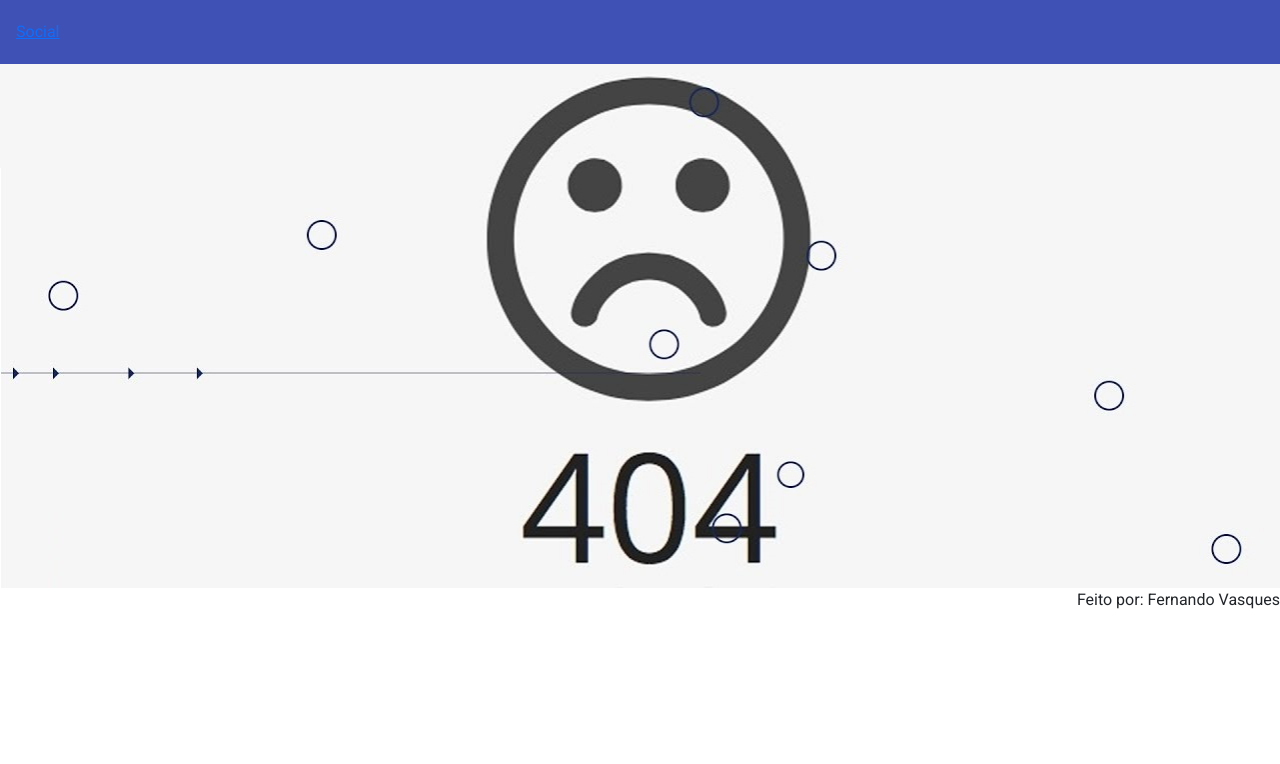
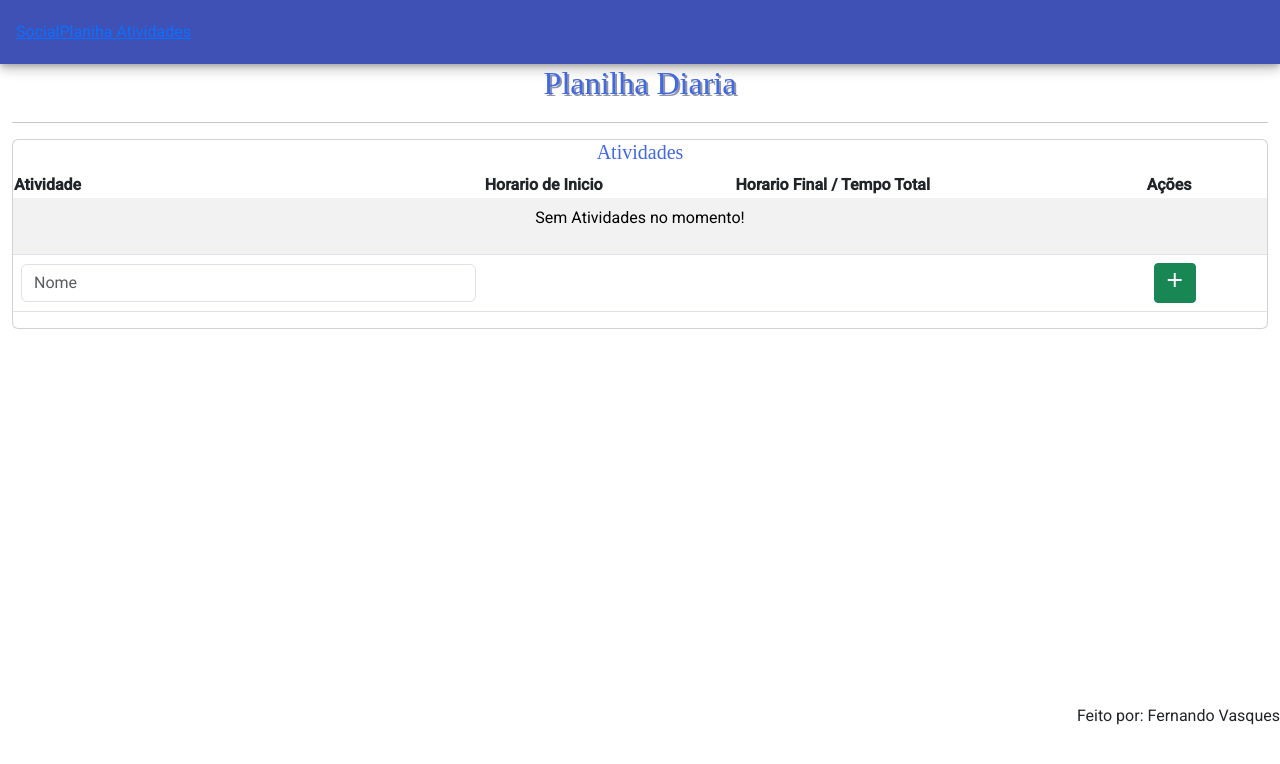
Before and after one commit to flvasques/angular-ativiades, an Angular app: page /atividades in a window 1280 px wide. Shown: the top 764 px of the page. Built offline with nearby package versions, Linux system fonts and the light colour scheme.

Commit message:
FEAT: Planilha de atividades;

```diff
--- /dev/null
+++ b/src/app/_enum/atividade-status.ts
@@ -0,0 +1,5 @@
+export enum AtividadeStatus {
+  Andamento = "Em andamento",
+  Finalizada = "Finalizada",
+  Pausa = "Pausa"
+}
--- /dev/null
+++ b/src/app/_models/Atividade.ts
@@ -0,0 +1,10 @@
+import { AtividadeStatus } from '../_enum/atividade-status';
+
+export interface Atividade {
+  id: number,
+  nome: string,
+  inicio: null|Date,
+  fim: null|Date,
+  tempo: number,
+  status: AtividadeStatus
+}
--- /dev/null
+++ b/src/app/_sevices/ativiades.service.ts
@@ -0,0 +1,47 @@
+import { Injectable } from '@angular/core';
+import { BehaviorSubject, Observable } from 'rxjs';
+import { Atividade } from '../_models/Atividade';
+
+@Injectable({
+  providedIn: 'root'
+})
+export class AtiviadesService {
+
+  private atividadesSubject: BehaviorSubject<Atividade[]> = new BehaviorSubject<Atividade[]>([]);
+  public atividades: Observable<Atividade[]> = new BehaviorSubject<Atividade[]>([]).asObservable();
+
+  constructor() {
+    this.carregarAtividade();
+  }
+
+  public salvarAtiviades(atividades: Atividade[]): boolean {
+    const atividadesStr: string = JSON.stringify(atividades);
+    localStorage.setItem('vetorAtividades', atividadesStr);
+    return true;
+  }
+
+
+  private carregarAtividade(): void {
+    const atividadesStr: string | null = localStorage.getItem('vetorAtividades');
+    let vetorAtividades: any = [];
+    let vetor: Atividade[] = [];
+    if(atividadesStr != null) {
+      vetorAtividades = JSON.parse(atividadesStr);
+    }
+
+    vetorAtividades.forEach((item: any) => {
+      const atv: Atividade = {
+        id: item.id,
+        nome: item.nome,
+        inicio: new Date(item.inicio),
+        fim: (item.fim? new Date(item.fim): null),
+        tempo: item.tempo,
+        status: item.status
+      }
+      vetor.push(atv);
+    });
+
+    this.atividadesSubject = new BehaviorSubject<Atividade[]>(vetor);
+    this.atividades = this.atividadesSubject.asObservable();
+  }
+}
--- a/src/app/app.module.ts
+++ b/src/app/app.module.ts
@@ -12,7 +12,7 @@ import { BrowserAnimationsModule } from '@angular/platform-browser/animations';
   declarations: [
     AppComponent,
     HomeComponent,
-    NotFoundComponent
+    NotFoundComponent,
   ],
   imports: [
     BrowserModule,
--- /dev/null
+++ b/src/app/quadro-atividades/quadro-atividades.component.html
@@ -0,0 +1,95 @@
+<div class="container-fluid page-body">
+  <h1>Planilha Diaria</h1>
+  <hr />
+  <div class="card">
+    <h2>Atividades</h2>
+    <table class="table table-striped table-hover">
+      <thead class="">
+        <th>Atividade</th>
+        <th>Horario de Inicio</th>
+        <th>Horario Final / Tempo Total</th>
+        <th> Ações </th>
+      </thead>
+      <tbody>
+        @for (atividade of atividades; track atividade.id; let idx = $index) {
+          <tr class="align-middle">
+            <td>{{atividade.nome}}</td>
+            <td>{{atividade.inicio?.toLocaleDateString()}} - {{atividade.inicio?.toLocaleTimeString()}}</td>
+            <td>
+              @if(statusFinalizada(atividade.status)) {
+                {{atividade.fim?.toLocaleDateString()}} - {{atividade.fim?.toLocaleTimeString()}} -
+              }
+              {{formatarTempo(atividade.tempo)}}
+            </td>
+            <td>
+              @if (statusAndamento(atividade.status)) {
+                <button type="button"
+                  class="btn btn-warning"
+                  title="Pausar"
+                  (click)="pausar(idx)">
+                  <span class="material-icons">pause_circle</span>
+                </button>
+                &nbsp;
+              }
+              @if (statusPausa(atividade.status)) {
+                <button type="button"
+                  class="btn btn-success"
+                  title="Iniciar"
+                  (click)="iniciar(idx, atividade.id)">
+                  <span class="material-icons">play_circle</span>
+                </button>
+                &nbsp;
+              }
+              @if (!statusFinalizada(atividade.status)) {
+                &nbsp;
+                <button type="button"
+                  class="btn btn-warning"
+                  title="Encerrar"
+                  (click)="encerrar(idx)">
+                  <span class="material-icons">stop_circle</span>
+                </button>
+                &nbsp;
+              }
+              &nbsp;
+              <button type="button"
+                class="btn btn-danger"
+                title="Encerrar"
+                (click)="apagar(idx)">
+                <span class="material-icons">delete_forever</span>
+              </button>
+            </td>
+          </tr>
+        } @empty {
+          <tr class="align-middle">
+            <td colspan="4">
+              <p class="text-center">Sem Atividades no momento!</p>
+            </td>
+          </tr>
+        }
+      </tbody>
+      <tfoot>
+        <tr>
+          <td>
+            <div class="form-group">
+              <input type="text"
+                class="form-control needs-validation"
+                id="tituloAtividade"
+                aria-describedby="titulo Atividade"
+                placeholder="Nome"
+                [(ngModel)]="nomeAtividade">
+            </div>
+          </td>
+          <td colspan="2"></td>
+          <td>
+            <button class="btn btn-success btn-sm"
+              title="Nova Atividade"
+              (click)="addAtividade()">
+                <span class="material-icons">add</span>
+            </button>
+          </td>
+        </tr>
+      </tfoot>
+    </table>
+
+  </div>
+</div>
--- /dev/null
+++ b/src/app/quadro-atividades/quadro-atividades.component.ts
@@ -0,0 +1,113 @@
+import { FormsModule } from '@angular/forms';
+import { AtividadeStatus } from '../_enum/atividade-status';
+import { Atividade } from '../_models/Atividade';
+import { Component, HostListener, OnDestroy, OnInit } from '@angular/core';
+import { AtiviadesService } from '../_sevices/ativiades.service';
+
+
+@Component({
+  selector: 'app-quadro-atividades',
+  standalone: true,
+  imports: [FormsModule],
+  templateUrl: './quadro-atividades.component.html',
+  styleUrl: './quadro-atividades.component.scss'
+})
+export class QuadroAtividadesComponent implements OnInit, OnDestroy {
+  public atividades: Atividade[] = [];
+  public nomeAtividade: string = '';
+  private internval: any = null;
+  @HostListener('window:beforeunload', [ '$event' ])
+  unloadHandler(event: Event) {
+    this.ativiadesService.salvarAtiviades(this.atividades);
+  }
+
+  constructor(private ativiadesService: AtiviadesService){}
+
+  ngOnInit(): void  {
+    this.ativiadesService.atividades.subscribe((data) => {
+      this.atividades = data;
+      this.internval = setInterval(() => this.incrementartempos(), 1000);
+    });
+
+  }
+
+  ngOnDestroy(): void {
+    clearInterval(this.internval);
+    this.ativiadesService.salvarAtiviades(this.atividades);
+
+  }
+
+  public addAtividade(): void {
+
+    if(this.nomeAtividade.length > 2 ) {
+      const atividade: null | Atividade = this.atividades.find(x => x.status == AtividadeStatus.Andamento) ?? null;
+      if(atividade) {
+        atividade.status = AtividadeStatus.Pausa;
+      }
+
+      let atv: Atividade = {
+        id: this.atividades.length,
+        nome: this.nomeAtividade,
+        inicio: new Date(),
+        fim: null,
+        tempo: 0,
+        status: AtividadeStatus.Andamento
+      };
+
+      this.atividades.push(atv);
+      this.nomeAtividade = '';
+    }
+  }
+
+  public apagar(index: number): void {
+    this.atividades.splice(index, 1);
+  }
+
+  public statusAndamento(status: AtividadeStatus): boolean {
+    return status == AtividadeStatus.Andamento;
+  }
+
+  public statusPausa(status: AtividadeStatus): boolean {
+    return status == AtividadeStatus.Pausa;
+  }
+
+  public statusFinalizada(status: AtividadeStatus): boolean {
+    return status == AtividadeStatus.Finalizada;
+  }
+
+  public pausar(index: number): void {
+    this.atividades[index].status = AtividadeStatus.Pausa;
+  }
+
+  public iniciar(index: number, id: number): void {
+    const atividade: null | Atividade = this.atividades.find(x => x.status == AtividadeStatus.Andamento) ?? null;
+    if(atividade) {
+      atividade.status = AtividadeStatus.Pausa;
+    }
+    this.atividades[index].status = AtividadeStatus.Andamento;
+  }
+
+  public encerrar(index: number): void {
+    this.atividades[index].status = AtividadeStatus.Finalizada;
+    this.atividades[index].fim = new Date();
+  }
+
+  public formatarTempo(tempo: number): string {
+    let minutos: string|number = Math.floor(tempo / 60);
+    let segundos: string|number = tempo % 60;
+    let horas: string|number = Math.floor(minutos / 60);
+    horas = horas < 10 ? `0${horas}` : horas;
+    minutos = minutos < 10 ? `0${minutos}` : minutos;
+    segundos = segundos < 10 ? `0${segundos}` : segundos;
+
+    return `${horas} : ${minutos} : ${segundos}`;
+  }
+
+  private incrementartempos(): void {
+    this.atividades.forEach( (item) => {
+      if(item.status == AtividadeStatus.Andamento) {
+        item.tempo++;
+      }
+    });
+  }
+}
--- a/src/app/shared/nav/nav.component.html
+++ b/src/app/shared/nav/nav.component.html
@@ -1,4 +1,5 @@
 <mat-toolbar class="mat-elevation-z6" color="primary">
   <span><a routerLink='/inicio'>Social</a></span>
+  <span><a routerLink='/atividades'>Planiha Atividades</a></span>
 
 </mat-toolbar>
--- a/src/styles.scss
+++ b/src/styles.scss
@@ -42,3 +42,22 @@ body { margin: 0; font-family: Roboto, "Helvetica Neue", sans-serif; }
 .page-body {
   min-height: 80%;
 }
+h1, h2 {
+  font-family: Sofia;
+	color: #4169E1;
+	text-align: center;
+}
+
+h1 {
+	font-size: 32px;
+  text-shadow: 2px 2px #8f95af;
+	margin-bottom: 20px;
+}
+
+h2 {
+	font-size: 20px;
+}
+
+.btn-warning {
+  color: #FFFFFF;
+}
```
Also changed, not shown: src/app/app-routing.module.ts (+7 -0 lines), src/app/quadro-atividades/quadro-atividades.component.scss (added), 2 other files (tests, documents, lock files or other folders).
